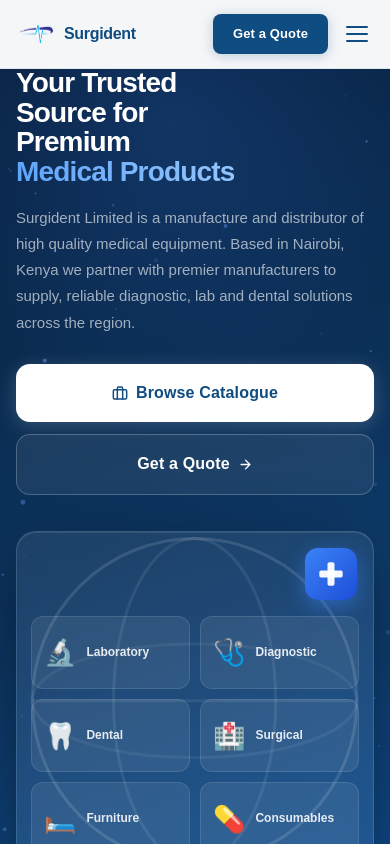
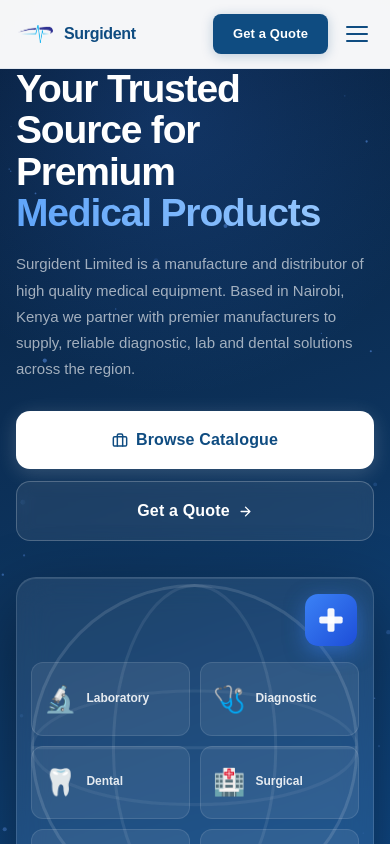
Before and after one commit to Wauthi/Surgident, a React (Vite) app: page / in a window 390 px wide. Shown: the top 844 px of the page. Built offline with nearby package versions, Linux system fonts and the light colour scheme.

Commit message:
Responsiveness 5

```diff
--- a/src/index.css
+++ b/src/index.css
@@ -487,7 +487,7 @@
 
   /* Title */
   .hero-title {
-    font-size: clamp(64px, 17vw, 60px);
+    font-size: clamp(42px, 11vw, 52px);
     margin-bottom: 18px;
   }
 
@@ -566,7 +566,7 @@
 }
 
 @media (max-width: 400px) {
-  .hero-title { font-size: 28px; }
+  .hero-title { font-size: clamp(38px, 10vw, 44px); }
   .hvc-cat-label { font-size: 12px; }
   .hero-stat-num { font-size: 24px; }
   .hero-stat-card { padding: 18px 16px; }
```
